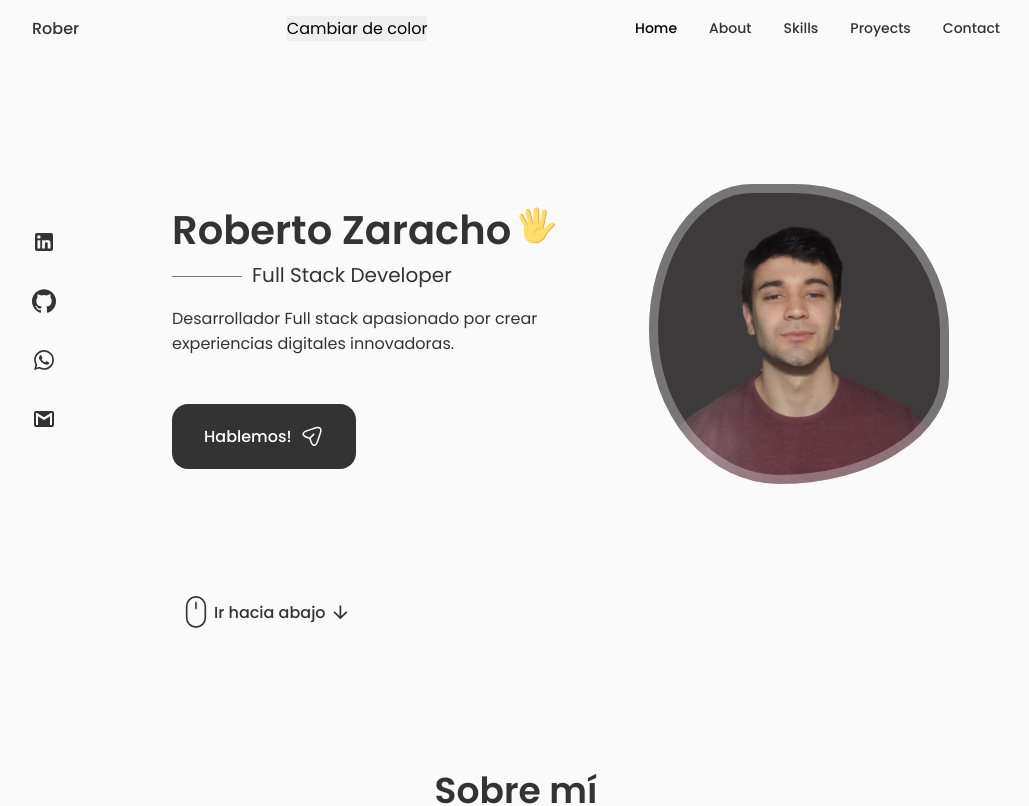
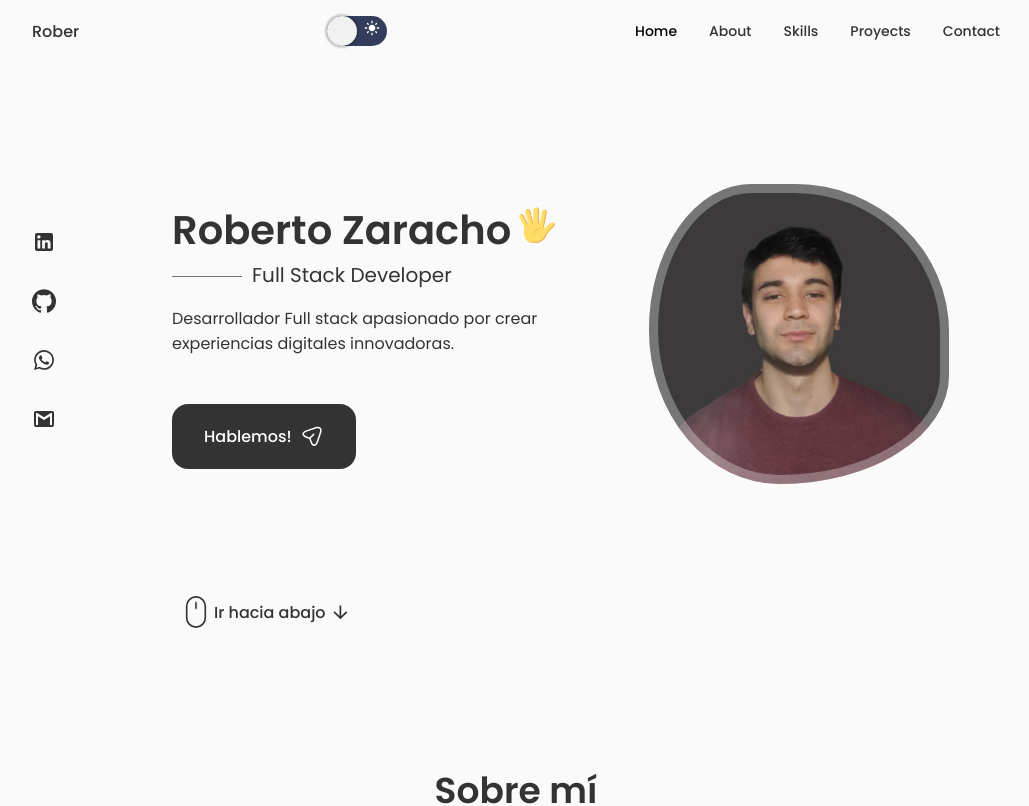
Before and after one commit to Rober100/own-PortFolio, a React (Vite) app: page / in a window 1280 px wide. Shown: the top 806 px of the page, without its empty margins (124-1153 px from the left). Built offline with nearby package versions, Linux system fonts and the light colour scheme; a web font is replaced by a local one.

Commit message:
Threed change

```diff
--- a/index.html
+++ b/index.html
@@ -1,5 +1,5 @@
 <!doctype html>
-<html lang="en" data-bs-theme="dark">
+<html lang="en">
   <head>
     <meta charset="UTF-8" />
     <link rel="icon" type="image/svg+xml" href="/vite.svg" />
--- a/src/components/header/Header.tsx
+++ b/src/components/header/Header.tsx
@@ -3,21 +3,6 @@ import "./header.css";
 
 const Header = () => {
   const [toggle, showToggle] = useState(false);
-
-  const toggleTheme = () => {
-    // Obtener el elemento raiz <html>
-    const rootElement = document.documentElement;
-
-
-
-    //Determinar el tema actual y cambiarlo
-    if(rootElement.getAttribute("data-bs-theme") === "dark"){
-      console.log(rootElement);
-      rootElement.setAttribute("data-bs-theme", "light");
-    } else {
-      rootElement.setAttribute("data-bs-theme", "dark")
-    }
-  }
 
   return (
     <header className="header">
@@ -25,8 +10,35 @@ const Header = () => {
         <a href="#home" className="nav__logo">
           Rober
         </a>
+        <button className="switch" id="switch">
+          <span className="span__switch-icon">
+            <svg
+              xmlns="http://www.w3.org/2000/svg"
+              width="1em"
+              height="1em"
+              viewBox="0 0 24 24"
+            >
+              <path
+                fill="currentColor"
+                d="M12 21q-3.775 0-6.388-2.613T3 12q0-3.45 2.25-5.988T11 3.05q.325-.05.575.088t.4.362q.15.225.163.525t-.188.575q-.425.65-.638 1.375T11.1 7.5q0 2.25 1.575 3.825T16.5 12.9q.775 0 1.538-.225t1.362-.625q.275-.175.563-.162t.512.137q.25.125.388.375t.087.6q-.35 3.45-2.938 5.725T12 21Z"
+              />
+            </svg>
+          </span>
+          <span className="span__switch-icon">
+            <svg
+              xmlns="http://www.w3.org/2000/svg"
+              width="1em"
+              height="1em"
+              viewBox="0 0 24 24"
+            >
+              <path
+                fill="currentColor"
+                d="M12 17q-2.075 0-3.538-1.463T7 12q0-2.075 1.463-3.538T12 7q2.075 0 3.538 1.463T17 12q0 2.075-1.463 3.538T12 17ZM2 13q-.425 0-.713-.288T1 12q0-.425.288-.713T2 11h2q.425 0 .713.288T5 12q0 .425-.288.713T4 13H2Zm18 0q-.425 0-.713-.288T19 12q0-.425.288-.713T20 11h2q.425 0 .713.288T23 12q0 .425-.288.713T22 13h-2Zm-8-8q-.425 0-.713-.288T11 4V2q0-.425.288-.713T12 1q.425 0 .713.288T13 2v2q0 .425-.288.713T12 5Zm0 18q-.425 0-.713-.288T11 22v-2q0-.425.288-.713T12 19q.425 0 .713.288T13 20v2q0 .425-.288.713T12 23ZM5.65 7.05L4.575 6q-.3-.275-.288-.7t.288-.725q.3-.3.725-.3t.7.3L7.05 5.65q.275.3.275.7t-.275.7q-.275.3-.687.288T5.65 7.05ZM18 19.425l-1.05-1.075q-.275-.3-.275-.713t.275-.687q.275-.3.688-.287t.712.287L19.425 18q.3.275.288.7t-.288.725q-.3.3-.725.3t-.7-.3ZM16.95 7.05q-.3-.275-.288-.687t.288-.713L18 4.575q.275-.3.7-.288t.725.288q.3.3.3.725t-.3.7L18.35 7.05q-.3.275-.7.275t-.7-.275ZM4.575 19.425q-.3-.3-.3-.725t.3-.7l1.075-1.05q.3-.275.712-.275t.688.275q.3.275.288.688t-.288.712L6 19.425q-.275.3-.7.288t-.725-.288Z"
+              />
+            </svg>
+          </span>
+        </button>
 
-        <button className="toggle-button" onClick={toggleTheme}>Cambiar de color</button>
         <div className={toggle ? "nav__menu show-menu" : "nav__menu"}>
           <ul className="nav__list">
             <li className="nav__item">
--- a/src/components/header/header.css
+++ b/src/components/header/header.css
@@ -21,6 +21,45 @@
 .nav__toggle {
     color: var(--title-color);
     font-weight: var(--font-medium);
+}
+
+.switch {
+  background: #343D5B;
+  border-radius: 1000px;
+  border: none;
+  position: relative;
+  cursor: pointer;
+  display: flex;
+  outline: none;
+}
+
+.switch::after{
+  content: "";
+  display: block;
+  width: 30px;
+  height: 30px;
+  position: absolute;
+  background: #F1F1F1;
+  top: 0;
+  left: 0;
+  right: unset;
+  border-radius: 100px;
+  transition: .3s ease all;
+  box-shadow: 0px 0px 2px 2px rgba(0,0,0,.2);
+}
+
+.switch .active{
+  background: orange;
+  color: #000
+}
+
+.span__switch-icon {
+  width: 30px;
+  height: 30px;
+  line-height: 30px;
+  display: block;
+  background: none;
+  color: #fff;
 }
 
 .nav__list {
```
